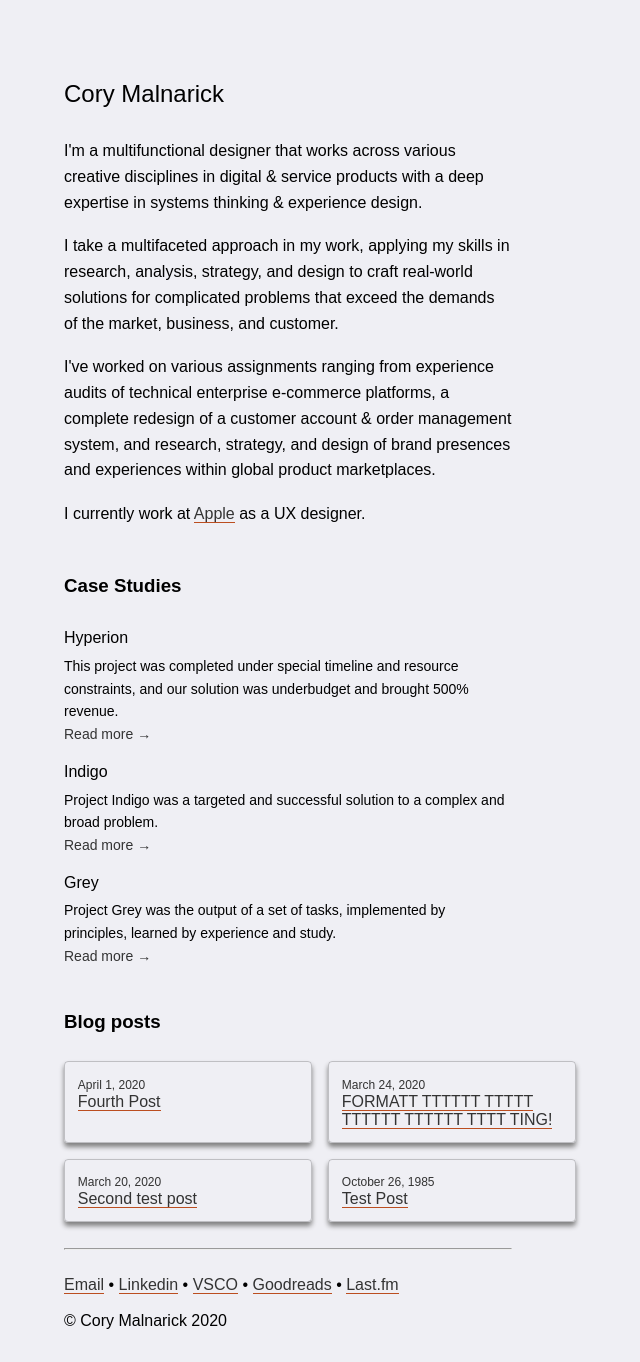
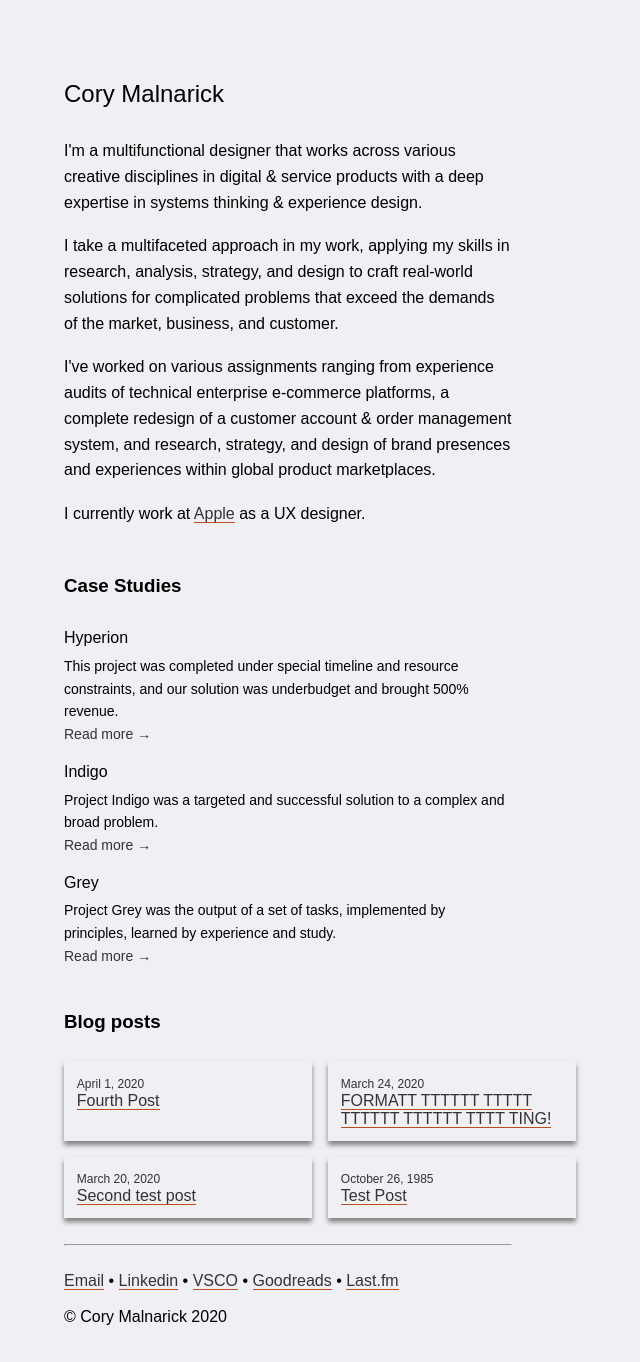
Before and after one commit to foundmonster/foundmonster.github.io, a Jekyll site: the page built from index.html, in a window 1280 px wide. Shown: the whole page, without its empty margins (0-640 px from the left). Built offline with Jekyll 4.4.1, drawn with Linux system fonts in a browser that asks for light colours; some web fonts are replaced.

Commit message:
removed border from bloggrid

```diff
--- a/_sass/main.scss
+++ b/_sass/main.scss
@@ -46,10 +46,6 @@
 }
 
 .bloggrid div {
-    border-style: solid;
-    border-width: 0.5px;
-    border-radius: 4px;
-    border-color: rgba(0, 0, 0, 0.2);
     padding: 0.8rem;
     box-shadow: 0px 4px 5px grey;
     transition-property: box-shadow, transform;
```
